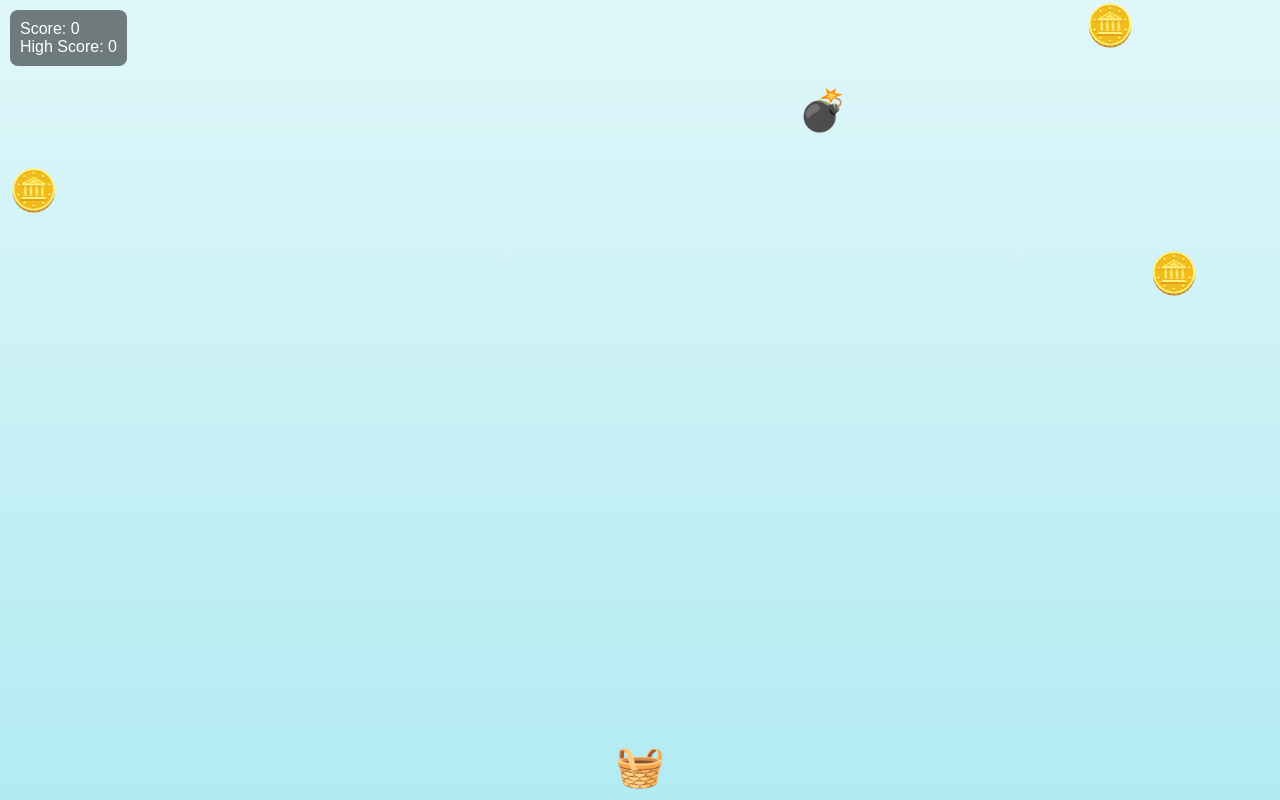
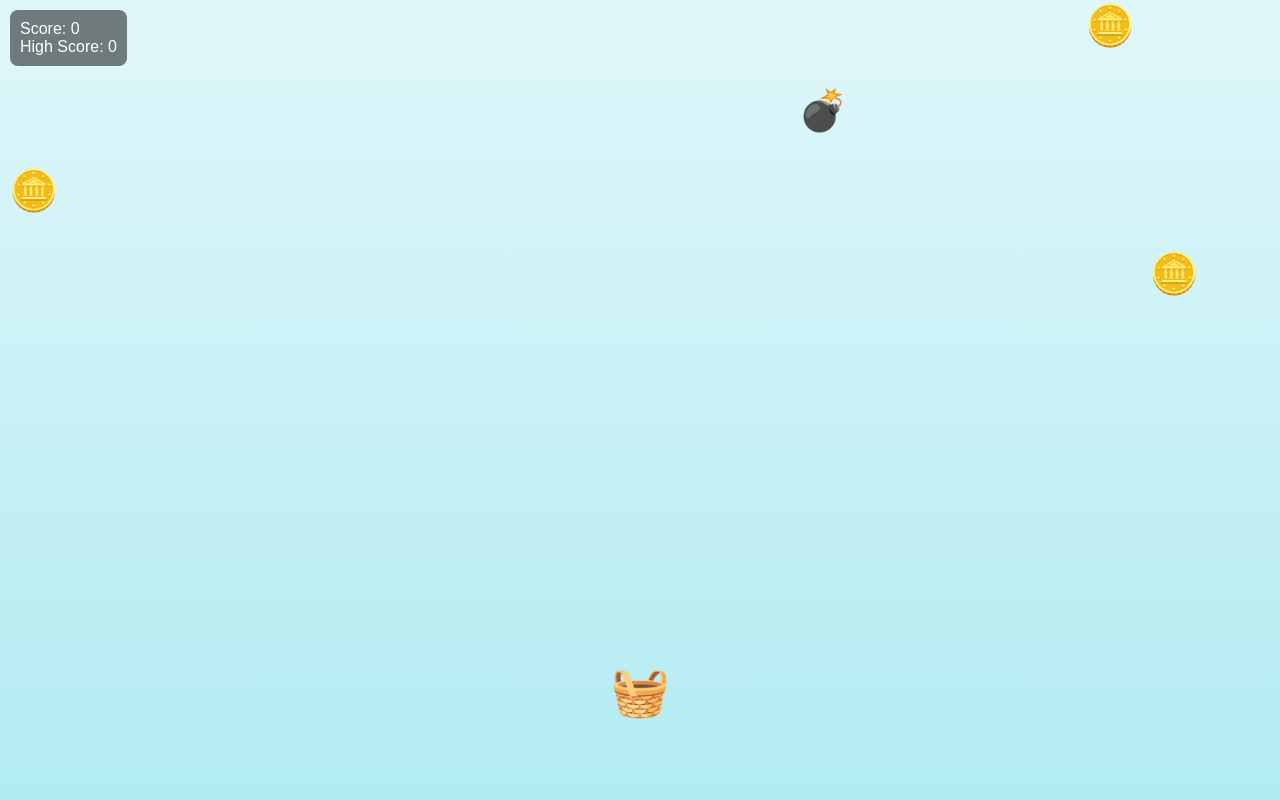
Before and after one commit to Govind0033-bit/Coin-wala-game, a plain HTML site: page index.html in a window 1280 px wide. Both pictures are taken after a click on the button "Start Game". Drawn offline with Linux system fonts and the light colour scheme.

Commit message:
Update index.html

```diff
--- a/index.html
+++ b/index.html
@@ -44,11 +44,12 @@
     }
 
     #basket {
-      position: absolute;
-      bottom: 10px;
-      left: 50%;
-      transform: translateX(-50%);
-      font-size: 2.5em;
+  position: absolute;
+  bottom: 10vh; /* yeh 10% height upar karega */
+  left: 50%;
+  transform: translateX(-50%);
+  font-size: 3rem;
+  z-index: 10;
     }
 
     #scoreboard {
```
